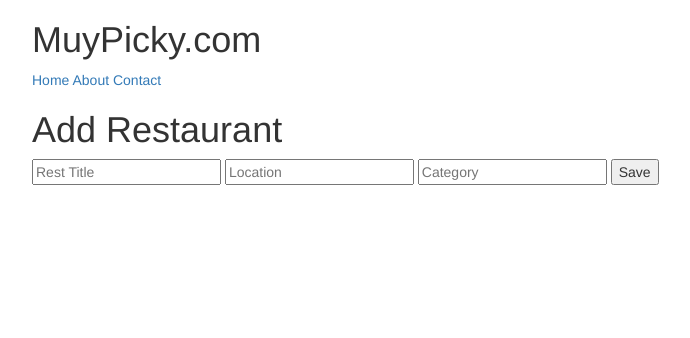
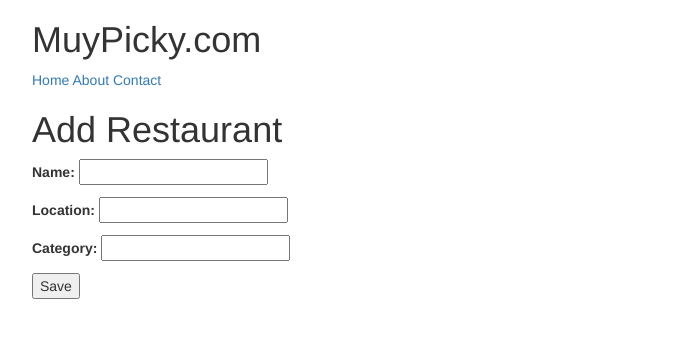
Before and after one commit to ervinpepic/Django-11-Restaurant-app, a Django app: page /restaurants/create/ in a window 1280 px wide. Shown: the top 338 px of the page, without its empty margins (38-728 px from the left). Run offline with Django 3.2, Linux system fonts and the light colour scheme; some libraries are stand-ins or nearby versions.

Commit message:
Changing the way of form and saving data, added cleaned data

```diff
--- a/trydjango1-11/src/restaurants/forms.py
+++ b/trydjango1-11/src/restaurants/forms.py
@@ -1,7 +1,23 @@
 from django import forms
-
+from .models import RestaurantLocation
 
 class RestaurantCreateForm(forms.Form):
 	name 		= forms.CharField()
 	location 	= forms.CharField(required=False)
 	category	= forms.CharField(required=False)
+
+	def clean_name(self):
+		name = self.cleaned_data.get("name")
+		if name == "hello":
+			raise forms.ValidationError("not a valid name")
+		return name
+
+
+class RestaurantLocationCreateForm(forms.ModelForm):
+	class Meta:
+		model = RestaurantLocation
+		fields = [
+			'name',
+			'location',
+			'category'
+		]
--- a/trydjango1-11/src/restaurants/templates/restaurants/form.html
+++ b/trydjango1-11/src/restaurants/templates/restaurants/form.html
@@ -4,10 +4,13 @@
 
 {% block content %}
 <h1>Add Restaurant</h1>
+{% if errors %}
+	{{ errors }}
+{% endif %}
+
 <form method="POST"> {% csrf_token %}
-	<input type="text" name="title" placeholder="Rest Title">
-	<input type="text" name="location" placeholder="Location">
-	<input type="text" name="category" placeholder="Category">
+	{{ form.as_p }}
 	<button type="submit">Save</button>
+
 </form>
 {% endblock %}
--- a/trydjango1-11/src/restaurants/views.py
+++ b/trydjango1-11/src/restaurants/views.py
@@ -4,26 +4,27 @@ from django.shortcuts import render, get_object_or_404
 from django.views import View
 from django.views.generic import TemplateView, ListView, DetailView
 from .models import RestaurantLocation
-from .forms import RestaurantCreateForm
+from .forms import RestaurantCreateForm, RestaurantLocationCreateForm
 
 def restaurant_createview(request):
-	if request.method == "POST":
-		# title = request.POST.get("title")
-		# location = request.POST.get("location")
-		# category = request.POST.get("category")
-		form = RestaurantCreateForm(request.POST)
-		if form.is_valid():
+	form = RestaurantLocationCreateForm(request.POST or None)
+	errors = None
+	if form.is_valid():
+		form.save()
+		# obj = RestaurantLocation.objects.create(
+		# 	name = form.cleaned_data.get('name'),
+		# 	location = form.cleaned_data.get('location'),
+		# 	category = form.cleaned_data.get('category'))
 
-			obj = RestaurantLocation.objects.create(
-				name = form.cleaned_data.get('name'),
-				location = form.cleaned_data.get('location'),
-				category = form.cleaned_data.get('category')
-			)
 		return HttpResponseRedirect("/restaurants/")
+
+		if form.errors:
+			errors = form.errors
+
 	template_name = 'restaurants/form.html'
-	context = {}
+	context = { "form": form, "errors": errors }
+
 	return render(request, template_name, context)
-
 
 
 
```
Also changed, not shown: trydjango1-11/src/db.sqlite3, 2 other files.
